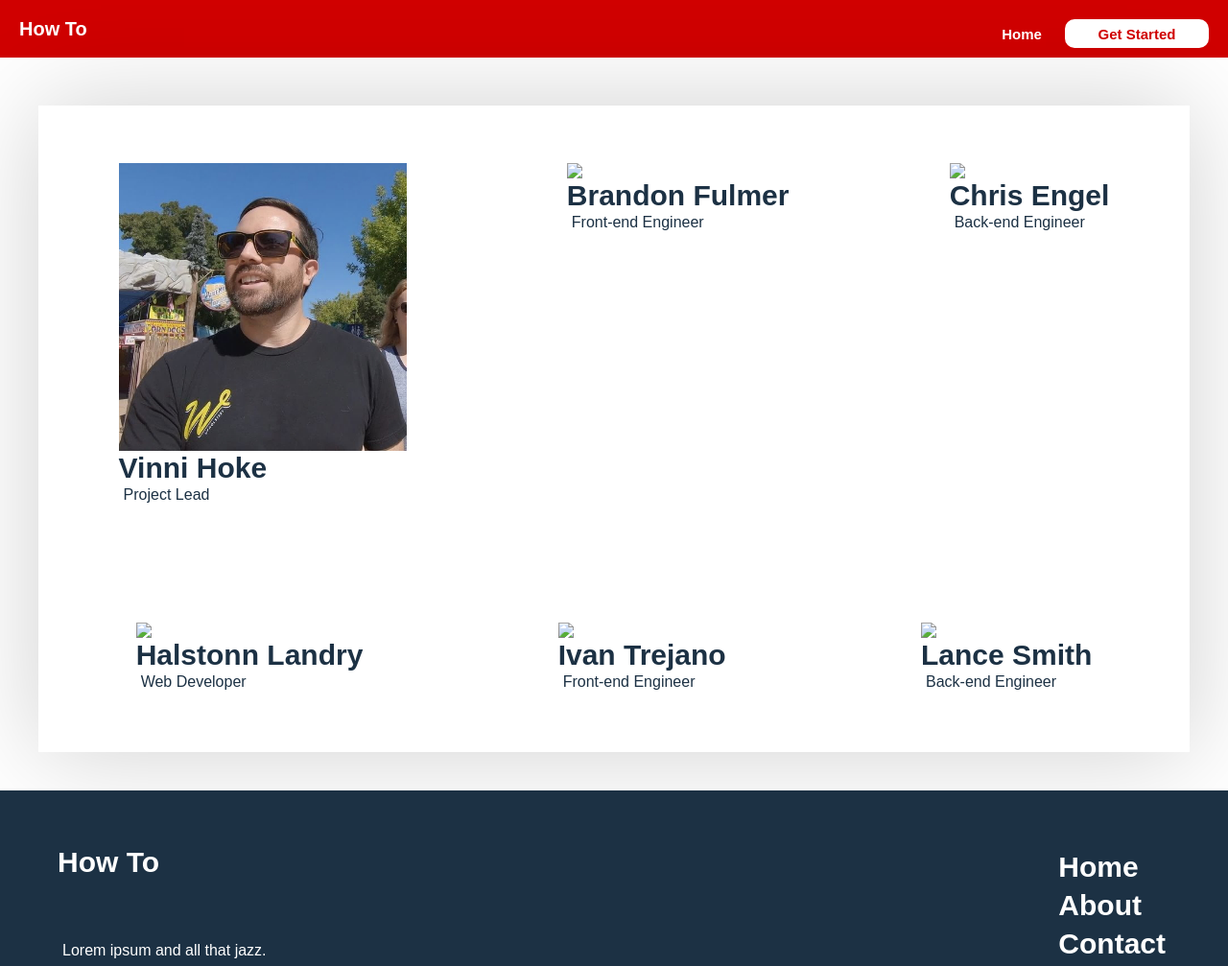
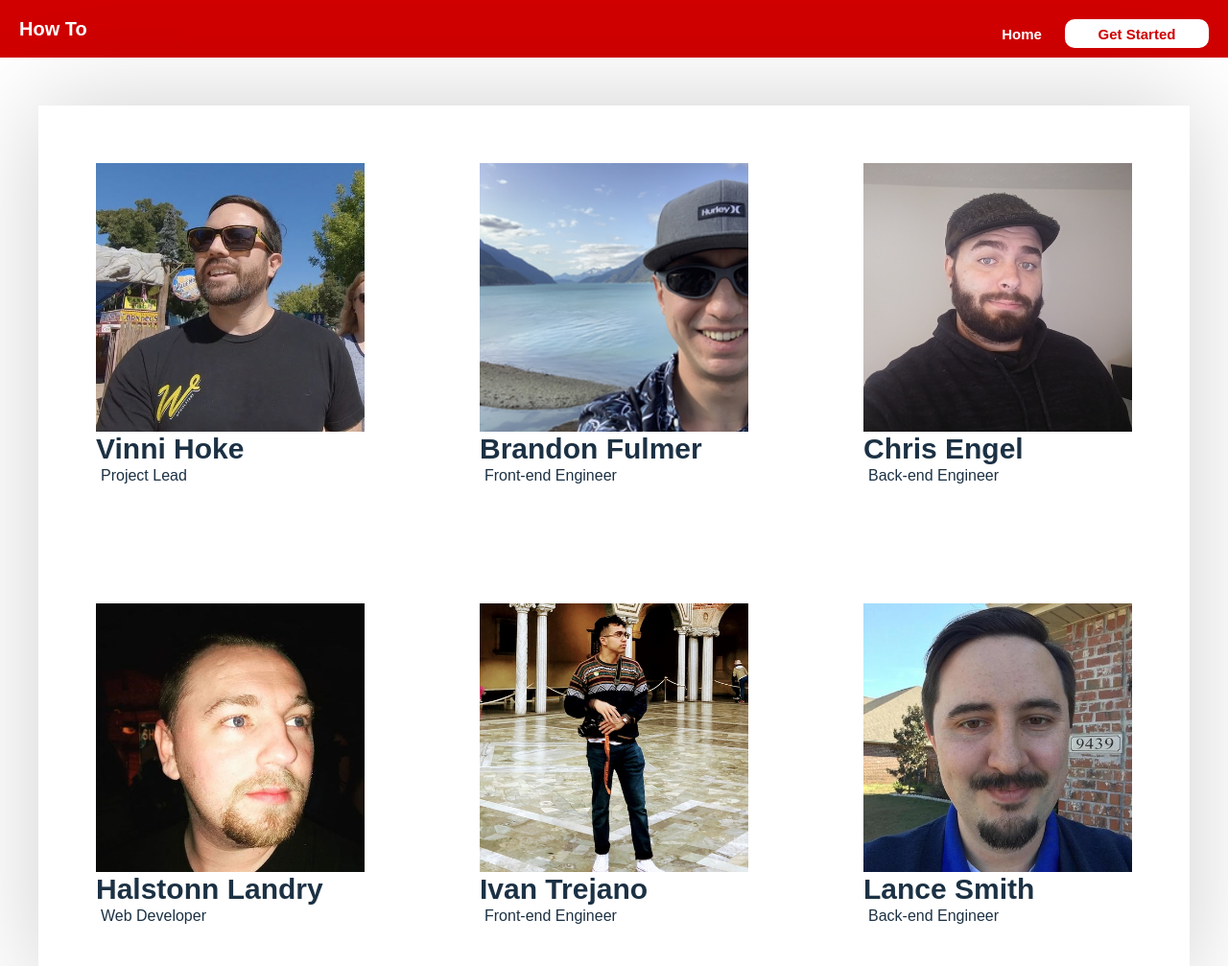
Before and after one commit to how-to-3/marketing, a plain HTML site: page about.html in a window 1280 px wide. Shown: the top 1007 px of the page at 96% size. Drawn offline with Linux system fonts and the light colour scheme; the site is published under a folder, as on GitHub Pages, so addresses that start at the root find nothing.

Commit message:
imagesFixed?

```diff
--- a/about.html
+++ b/about.html
@@ -40,7 +40,7 @@
             </p>
         </div>
         <div>
-            <img src="/images/Brandon Fulmer.jpg">
+            <img src="images/Brandon Fulmer.jpg">
             <h1>
                 Brandon Fulmer
             </h1>
@@ -49,7 +49,7 @@
             </p>
         </div>
         <div>
-            <img src="/images/Chris Engel.jpg">
+            <img src="images/Chris Engel.jpg">
             <h1>
                 Chris Engel
             </h1>
@@ -60,7 +60,7 @@
     </section>
     <section class="about">
         <div>
-            <img src="/images/Halstonn Landry.jpg">
+            <img src="images/Halstonn Landry.jpg">
             <h1>
                 Halstonn Landry
             </h1>
@@ -69,7 +69,7 @@
             </p>
         </div>
         <div>
-            <img src="/images/Ivan Trejano.jpg">
+            <img src="images/Ivan Trejano.jpg">
             <h1>
                 Ivan Trejano
             </h1>
@@ -78,7 +78,7 @@
             </p>
         </div>
         <div>
-            <img src="/images/Lance Smith.jpg">
+            <img src="images/Lance Smith.jpg">
             <h1>
                 Lance Smith
             </h1>
--- a/css/index.css
+++ b/css/index.css
@@ -146,7 +146,7 @@ img {
 button {
   margin-top: 10px;
   background-color: #1c3144;
-  color: #ffffff;
+  color: #323232;
   border: non;
   border-radius: 10px;
   width: 100px;
@@ -181,7 +181,7 @@ p {
   display: flex;
   justify-content: space-around;
 }
-@media (max-width:900px) {
+@media (max-width:500px) {
   .about {
     flex-direction: column;
     align-items: center;
@@ -191,7 +191,7 @@ p {
   margin: 5%;
   max-width: 25%;
 }
-@media (max-width:900px) {
+@media (max-width:500px) {
   .about div {
     max-width: 75%;
   }
@@ -202,7 +202,7 @@ p {
   justify-content: space-between;
   align-items: center;
 }
-@media (max-width:900px) {
+@media (max-width:500px) {
   .top {
     flex-direction: column-reverse;
   }
@@ -214,7 +214,7 @@ p {
   justify-content: space-between;
   align-items: center;
 }
-@media (max-width:900px) {
+@media (max-width:500px) {
   .bot {
     flex-direction: column-reverse;
   }
@@ -275,7 +275,7 @@ header {
   font-size: 15px;
   font-weight: 600;
 }
-@media (max-width:900px) {
+@media (max-width:500px) {
   .callToAct {
     padding: 10%;
     max-width: 50%;
```
Also changed, not shown: index.html (+5 -5 lines).
